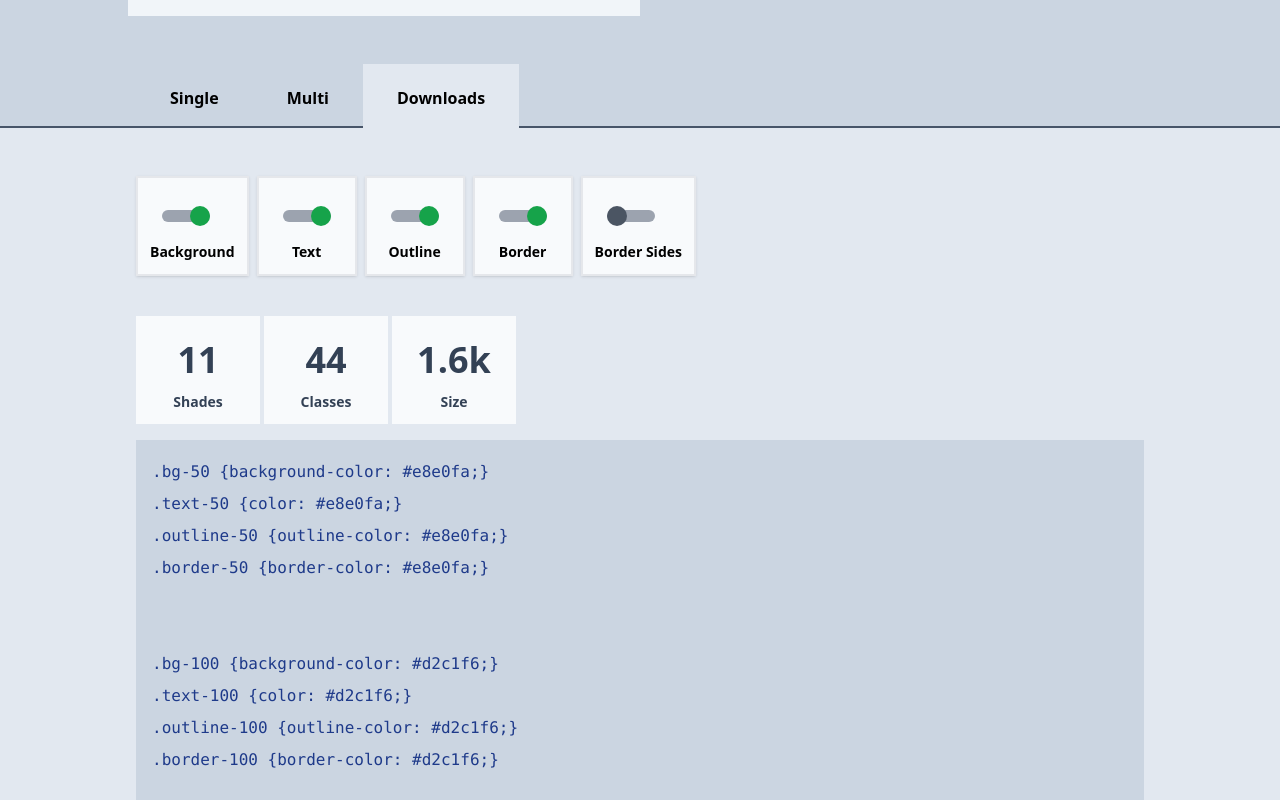
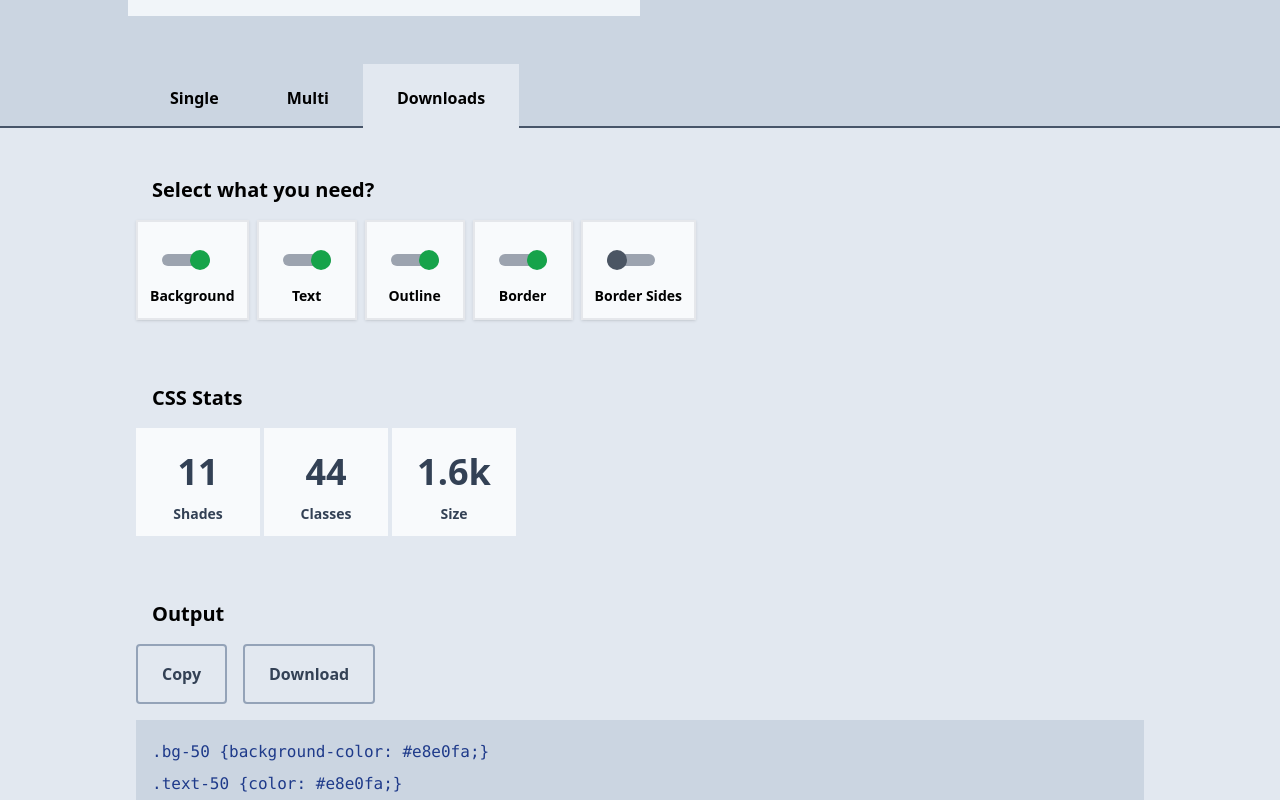
Before and after one commit to reactry/shades, a React (Create React App) app: page / in a window 1280 px wide. Shown: the part 500-1300 px from the top of the page. Built offline with nearby package versions, Linux system fonts and the light colour scheme.

Commit message:
Added Copy and Download buttons * implemented copyCss() and downloadCss() * added util component DownloadHeading()

```diff
--- a/src/MainComponent/Output/DownloadTab.js
+++ b/src/MainComponent/Output/DownloadTab.js
@@ -1,8 +1,13 @@
 import React from 'react';
 
+import BigButton from '../../BigButton';
 import Toggle from '../../Toggle';
 
 
+
+function DownloadHeading (props) {
+	return <h2 className="pt-12 pl-4 text-xl font-bold">{props.children}</h2>;
+}
 
 export default function DownloadTab ({
 	colors, n
@@ -13,6 +18,38 @@ export default function DownloadTab ({
 	const [cssOutline, setCssOutline] = React.useState(true);
 	const [cssBorder, setCssBorder] = React.useState(true);
 	const [cssBorderSides, setCssBorderSides] = React.useState(false);
+
+	const preTag = React.useRef(null);
+
+	function copyCss (e) {
+		navigator.clipboard.writeText(preTag.current.innerHTML)
+	}
+
+	function downloadCss (e) {
+		const outputTextArea = document.querySelector("textarea[name='outputJSON']");
+		let cssText = preTag.current.innerHTML;
+		let filename = "reactry.css";
+
+		let textFileAsBlob = new Blob([cssText], {type:'text/plain'});
+		let downloadLink = document.createElement("a");
+		downloadLink.download = filename;
+		downloadLink.innerHTML = "Download CSS";
+
+		function destroyClickedElement (event) {
+			document.body.removeChild(event.target);
+		}
+
+		if (window.webkitURL != null) {
+			downloadLink.href = window.webkitURL.createObjectURL(textFileAsBlob);
+		} else {
+			downloadLink.href = window.URL.createObjectURL(textFileAsBlob);
+			downloadLink.onclick = destroyClickedElement;
+			downloadLink.style.display = "none";
+			document.body.appendChild(downloadLink);
+		}
+
+		downloadLink.click();
+	}
 
 	let numberOfClasses = 0;
 	let cssCode = colors.map((v, i) => {
@@ -67,9 +104,9 @@ export default function DownloadTab ({
 	}
 
 	return (
-		<div className="DownloadTab py-6">
-			<h2 className="text-slate-600 text-3xl px-4 pt-8 hidden">Download</h2>
-			<div className="py-6 gap-x-2 gap-y-2 flex flex-wrap">
+		<div className="DownloadTab pb-6">
+			<DownloadHeading>Select what you need?</DownloadHeading>
+			<div className="py-4 gap-x-2 gap-y-2 flex flex-wrap">
 				<Toggle title="Background" x={cssBg} setX={setCssBg} />
 				<Toggle title="Text" x={cssFg} setX={setCssFg} />
 				<Toggle title="Outline" x={cssOutline} setX={setCssOutline} />
@@ -77,9 +114,17 @@ export default function DownloadTab ({
 				<Toggle title="Border Sides" x={cssBorderSides} setX={setCssBorderSides} />
 			</div>
 			<div>
+				<DownloadHeading>CSS Stats</DownloadHeading>
 				{getSummary()}
+
+				<DownloadHeading>Output</DownloadHeading>
+				<div className="py-4">
+					<BigButton title="Copy" handleClick={copyCss} />
+					<BigButton title="Download" handleClick={downloadCss} />
+				</div>
+
 				<div className="px-4 py-4 bg-slate-300 text-blue-900 leading-8 max-h-screen overflow-y-scroll">
-					<pre>{cssCode}</pre>
+					<pre ref={preTag}>{cssCode}</pre>
 				</div>
 			</div>
 		</div>
```
